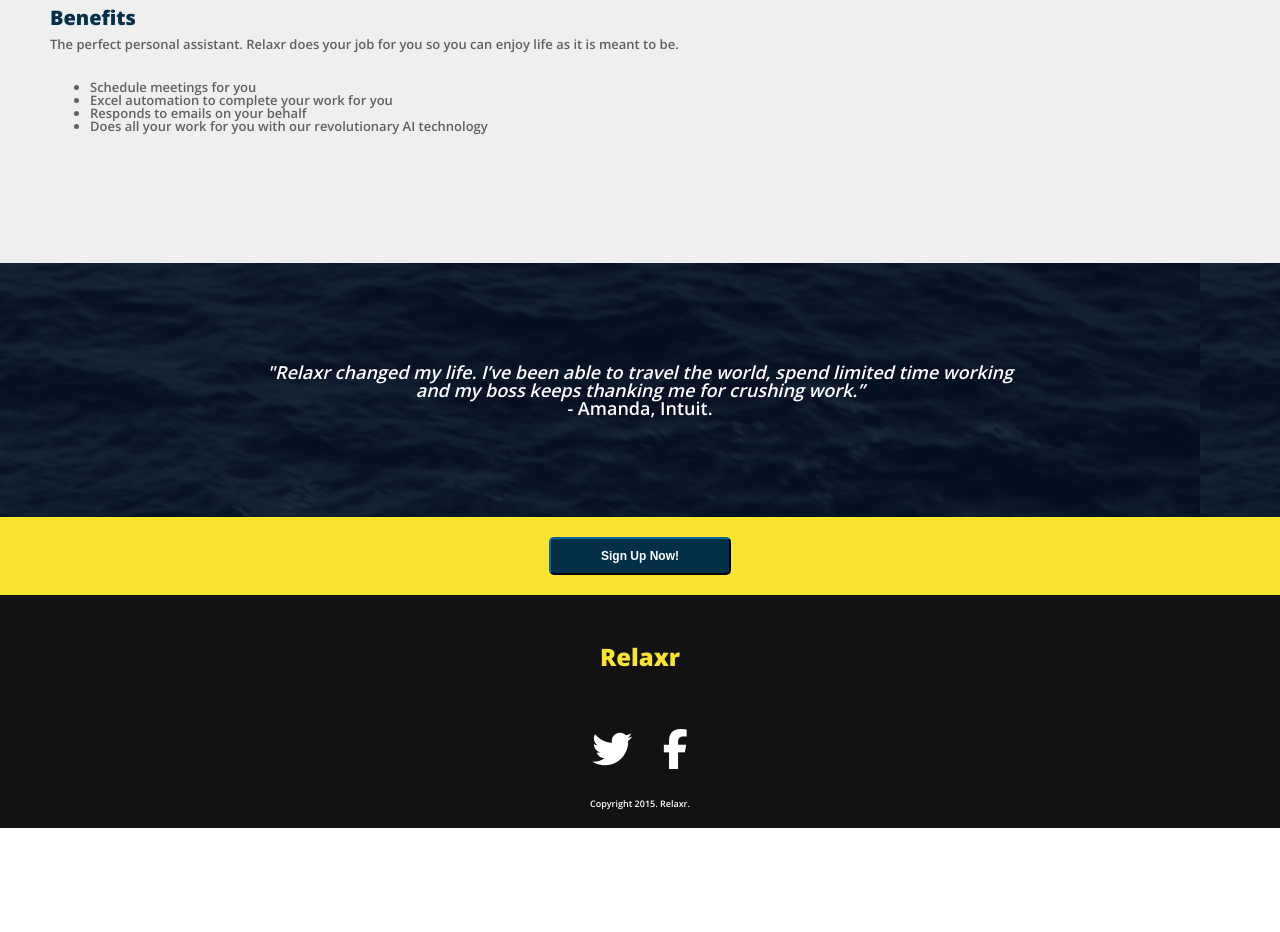
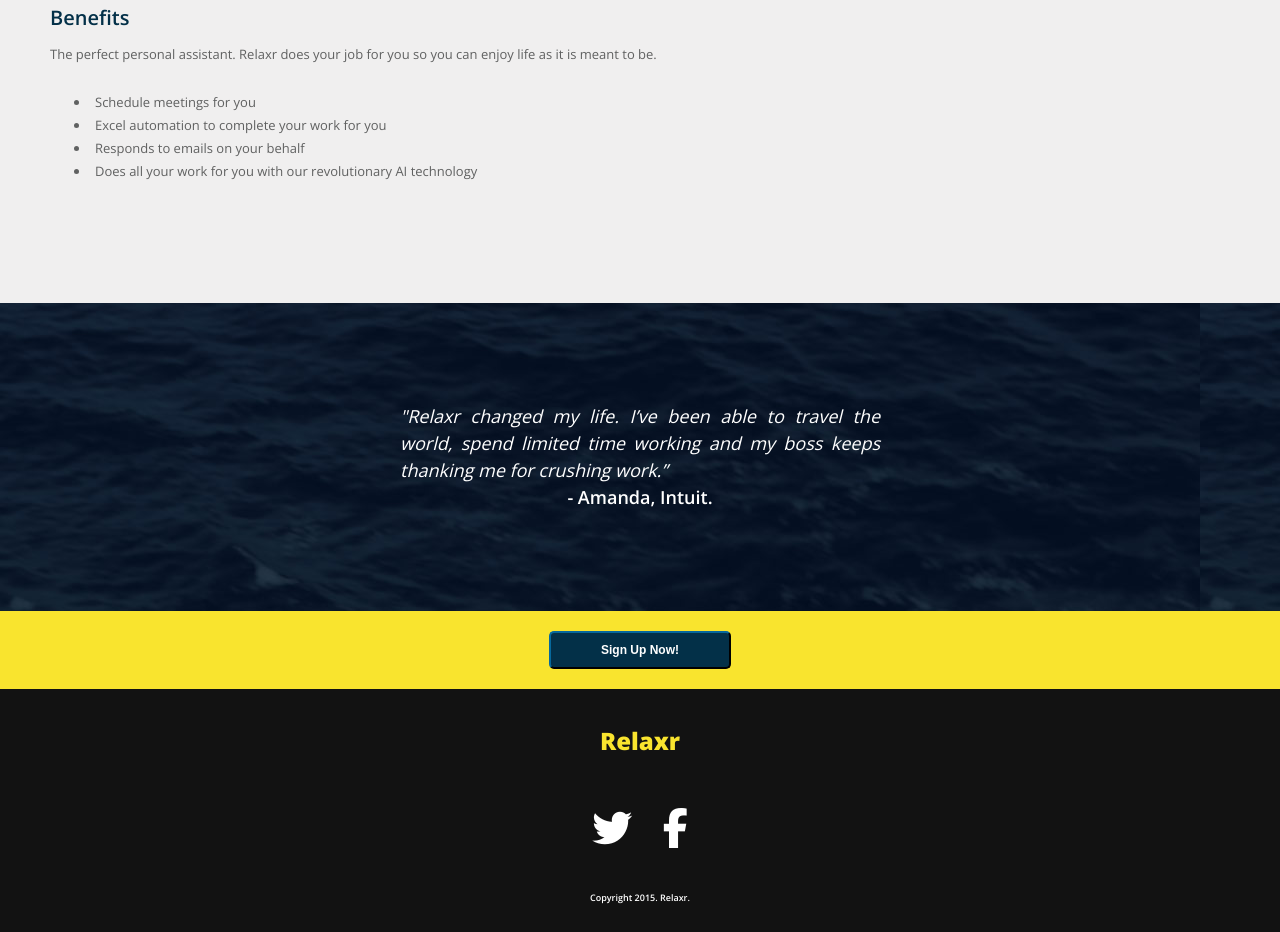
Before and after one commit to meganmckeough/assignment-2, a plain HTML site: page index.html in a window 1280 px wide. Shown: the part 680-1612 px from the top of the page. Before the commit the page ends 1508 px from the top, so only its background shows below. Drawn offline with nearby package versions, Linux system fonts and the light colour scheme.

Commit message:
final changes
tidied spacing

```diff
--- a/index.html
+++ b/index.html
@@ -4,7 +4,7 @@
 	<head>
 	<title>Relaxr</title>
 	<script src="https://use.fontawesome.com/02b4aaa3b6.js"></script>
-	<link href="https://fonts.googleapis.com/css?family=Open+Sans:100,600,800" rel="stylesheet" type="text/css">
+	<link href="https://fonts.googleapis.com/css?family=Open+Sans:300,600,800" rel="stylesheet" type="text/css">
 	<link rel="stylesheet" href="reset.css">
 	<link rel="stylesheet" href="style.css">
 	</head>
@@ -28,8 +28,9 @@
 		</section>
 
 		<section class="testimony">
-			<blockquote id="amanda_intuit">"Relaxr changed my life. I’ve been able to travel the world, spend limited time working and my boss keeps thanking me for crushing work.”
+			<blockquote id="amanda_intuit"><p>"Relaxr changed my life. I’ve been able to travel the world, spend limited time working and my boss keeps thanking me for crushing work.”
 			<br>
+			</p>
 			<em>- Amanda, Intuit.</em>
 			</blockquote>
 		</section>
--- a/reset.css
+++ b/reset.css
@@ -32,6 +32,3 @@ nav ul {
 blockquote, q {
  quotes:none;
 }
-
-
-/*fix list spacing, compnay info spacing, quote spacing/*
--- a/style.css
+++ b/style.css
@@ -35,12 +35,13 @@ h1 {
 	font-size: 24px;
 	font-weight: 800;
 	margin: 0px;
+	padding: 40px;
 }
 
 ul.social {
 	font-size: 40px;
 	color: white;
-	padding: 0px;
+	padding: 5px;
 }
 
 ul.social li {
@@ -53,12 +54,12 @@ footer {
 	font-weight: 600;
 	color: white;
 	background-color: #121212;
-	padding: 20px;
+	padding: 30px;
 }
 
 
 .benefits {
-	font-weight: 100;
+	font-weight: 300;
 	font-size: 13px;
 	background-color: #f0efef;
 	text-align: left;
@@ -68,27 +69,37 @@ footer {
 
 .benefits h2 {
 	color: #033048;
-	font-weight: 600px;
+	font-weight: 600;
 	font-size: 20px;
-	padding-bottom: 10px;
+	padding-bottom: 20px;
 }
 
 .benefits ul {
 	margin: 0px;
-	padding: 30px 40px;
+	padding: 30px 40px 20px;
+}
+
+.benefits ul li {
+	padding: 5px;
 }
 
 .testimony {
-	background-image: url("images/testimonial_bg.jpg")
+	background-image: url("images/testimonial_bg.jpg");
+	color: white;
+	font-size: 18px;
+	text-align: center;
 }
 
 .testimony blockquote {
-	color: white;
 	font-style: italic;
-	font-weight: 100;
-	font-size: 18px;
+	font-weight: 300;
 	margin: 0px;
-	padding: 100px 250px;
+	padding: 100px 400px;
+	line-height: 1.5;
+}
+
+.testimony p {
+	text-align: justify;
 }
 
 .testimony em {
@@ -113,7 +124,7 @@ button.get_it_now {
 	background-color: #f9e42e;
 	border-color: #f9e42e;
 	color: #033048;
-	font-weight: 900;
+	font-weight: 800;
 }
 
 button.sign_up {
```
Also changed, not shown: Assignment_2/starter_code/index.html (deleted, +0 -26 lines), Assignment_2/starter_code/css/style.css (deleted), Assignment_2/starter_code/design_file.txt (deleted), images/facebook.png (deleted), images/twitter.png (deleted), 3 other files.
